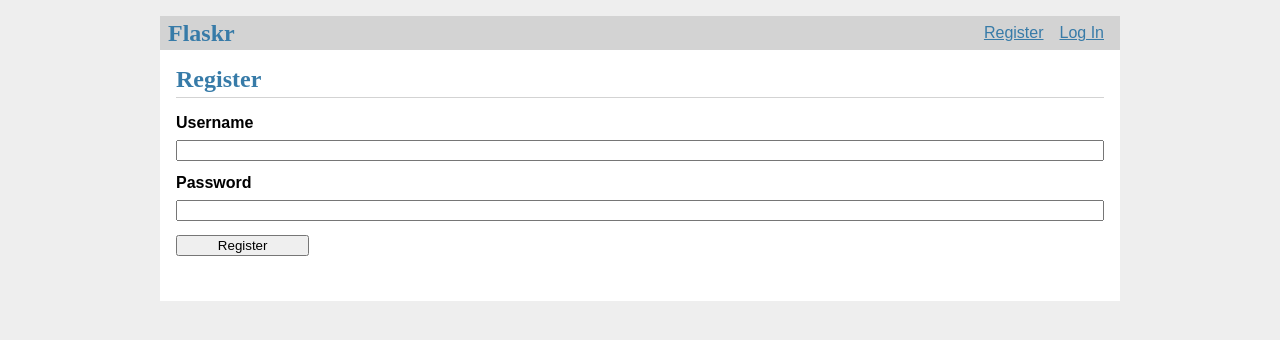
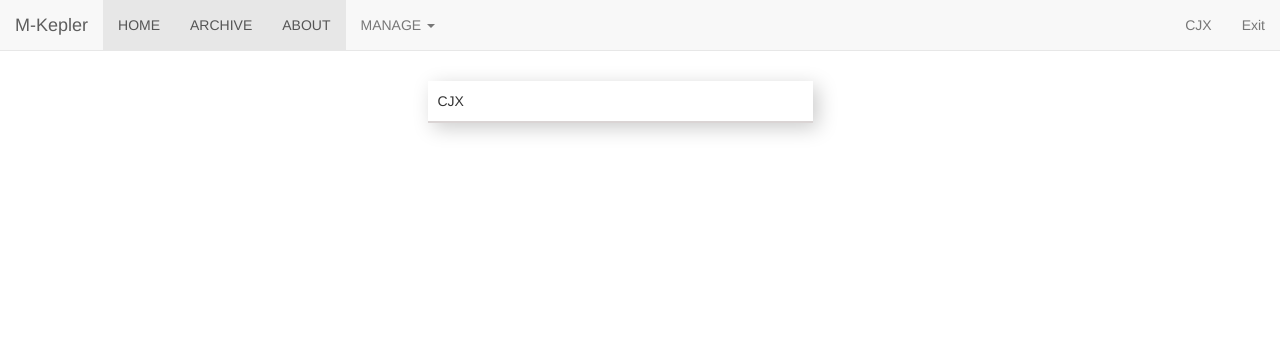
Before and after one commit to ReidChenJX/web_hdfs_app, a Flask app: template flaskr/templates/auth/register.html in a window 1280 px wide. Shown: the top 340 px of the page. Run offline with Flask 2, Linux system fonts and the light colour scheme; the template is opened without the code that fills it, so the values that code supplies are empty; parts of the project's set-up code (start-up, migrations or seed data) failed here and were passed over; some libraries are stand-ins or nearby versions.

Commit message:
20210726下午

```diff
--- a/flaskr/templates/auth/register.html
+++ b/flaskr/templates/auth/register.html
@@ -1,16 +1,21 @@
 {% extends 'base.html' %}
-
-{% block header %}
-<h1>{% block title %}Register{% endblock %}</h1>
-{% endblock %}
+{% import "bootstrap/wtf.html" as wtf %}
 
 {% block content %}
-<form method="post">
-    <label for="username">Username</label>
-    <input name="username" id="username" required>
-    <label for="password">Password</label>
-    <input type="password" name="password" id="password" required>
-    <input type="submit" value="Register">
 
-</form>
+<div class="container">
+  <div class="col-md-5 col-center-block">
+    <div class="row">
+      <div class="col-md-11">
+        <div class="share mrl the-font">
+          <div style="padding:10px;">
+            <div style="border-bottom:2px solid #DAD4D4;padding:10px 10px;background-color:#FFF;box-shadow:5px 5px 20px #CCC;">
+              {{ 'CJX'}}
+            </div>
+          </div>
+        </div>
+      </div>
+    </div>
+  </div>
+</div>
 {% endblock %}
--- a/flaskr/templates/base.html
+++ b/flaskr/templates/base.html
@@ -1,25 +1,128 @@
 <!DOCTYPE html>
+{% extends "bootstrap/base.html" %}
+{% import "bootstrap/wtf.html" as wtf %}
+
+{% block head %}
+{{ super() }}
+<meta name = "viewport" content = "width = device-width, initial-scale = 1.0">
+
+<link href = "assets/css/bootstrap-responsive.css" rel = "stylesheet">
+
+<!-- 标签页的图标 -->
+<link rel="shortcut icon" href="{{ url_for('static', filename='favicon.ico') }}" type="image/x-icon">
+<link rel="icon" href="{{ url_for('static', filename='favicon.ico') }}" type="image/x-icon">
+
+<!-- font awesome字体 -->
+<link href = "//netdna.bootstrapcdn.com/font-awesome/4.7.0/css/font-awesome.min.css" rel = "stylesheet">
+
+<!-- jquery -->
+<script src="{{url_for('static',filename='js/jquery.min.js')}}" type="text/javascript"></script>
+
+<!-- bootstrap-tags-input -->
+<script src = "{{url_for('static',filename='js/bootstrap-tagsinput.js')}}" type = "text/javascript"></script>
+<script src = "{{url_for('static',filename='js/bootstrap-tagsinput.js')}}" type = "text/javascript"></script>
+<link href = "{{url_for('static',filename='css/bootstrap-tagsinput.css')}}" rel = "stylesheet">
+<link href = "{{url_for('static',filename='css/bootstrap-tagsinput-typeahead.css')}}" rel = "stylesheet">
+
+
+<style type="text/css" media="screen">
+  .col-center-block{
+    float:none;
+    display:block;
+    margin-left:auto;
+  margin-right:auto; }
+
+  /*------------------------------------
+  页脚
+  ------------------------------------*/
+footer {
+  bottom:0;
+  background: #333;
+  color: #eee;
+  font-size: 11px;
+  padding: 20px;
+}
+ul.unstyled {
+  list-style: none;
+  padding: 0;
+}
+footer h6 {
+  color: white;
+</style>
+
+
+<!-- <style> body{ padding-top:70px; } </style> -->
+<!-- 可以在固定导航栏的时候不会发生内容重叠 -->
+
+{% endblock %}
+
 <title>{% block title %}{% endblock %} - Flaskr</title>
-<link rel="stylesheet" href="{{ url_for('static', filename='style.css') }}">
-<nav>
-    <h1>Flaskr</h1>
-    <ul>
-        {% if g.user %}
-        <li><span>{{ g.user['username'] }}</span></li>
-        <li><a href="{{ url_for('auth.logout') }}">Log Out</a></li>
-        {% else %}
-        <li><a href="{{ url_for('auth.register') }}">Register</a></li>
-        <li><a href="{{ url_for('auth.login') }}">Log In</a></li>
-        {% endif %}
-    </ul>
-</nav>
 
-<section class="content">
-    <header>
-        {% block header %}{% endblock %}
-    </header>
-    {% for message in get_flashed_messages() %}
-    <div class="flash">{{ message }}</div>
-    {% endfor %}
-    {% block content %}{% endblock %}
-</section>
+
+{% block styles %}
+{{ super() }}
+<link rel = "stylesheet" href = " https://maxcdn.bootstrapcdn.com/bootswatch/3.3.7/yeti/bootstrap.min.css "> <!-- flatly --> <!-- yeti --> <!-- cerulean -->
+{% endblock %}
+
+{% block navbar %}
+{% include 'includes/_navbar.html' %}
+{% endblock %}
+
+
+{% block content %}
+<div class="container" style = "padding:0px;" >
+  {% block page_content%}
+  {% endblock %}
+</div>
+
+
+<hr />
+
+<!-- <footer class= "bottom container-fluid foot-wrap navbar-fixed-bottom"> -->
+  <!-- <div class="container" style = "pading:0px;"> -->
+    <!-- <div class="row"> -->
+      <!-- <div class="col-sm-2"> -->
+        <!-- <h6>Copyright &copy;新浪体育</h6> -->
+      <!-- </div> -->
+
+      <!-- <div class="col-sm-4"> -->
+        <!-- <h6>关于我们</h6> -->
+        <!-- <p> -->
+          <!-- 中国上海/2014年8月14日 — 服务于中国及全球华人社群的领先在线媒体公司新浪公司(NASDAQ GS: SINA)今日公布了截至2014年6月30日的第二季度未经审计的财务报告。 -->
+        <!-- </p> -->
+      <!-- </div> -->
+
+      <!-- <div class="col-sm-2"> -->
+        <!-- <h6>导航</h6> -->
+        <!-- <ul class="unstyled"> -->
+          <!-- <li><a href="#">主页</a></li> -->
+          <!-- <li><a href="">服务</a></li> -->
+          <!-- <li><a href="">链接</a></li> -->
+          <!-- <li><a href="">联系我们</a></li> -->
+        <!-- </ul> -->
+      <!-- </div> -->
+
+      <!-- <div class="col-sm-2"> -->
+        <!-- <h6>Follow me</h6> -->
+        <!-- <ul class="unstyled"> -->
+          <!-- <li><a href="">微博</a></li> -->
+          <!-- <li><a href="">微信</a></li> -->
+          <!-- <li><a href="">来往</a></li> -->
+        <!-- </ul> -->
+      <!-- </div> -->
+
+      <!-- <div class="col-sm-2"> -->
+        <!-- <h6>BY<span class="glyphicon glyphicon-heart"></span>M-Kepler</h6> -->
+      <!-- </div> -->
+    <!-- </div> -->
+  <!-- </div> -->
+<!-- </footer>[>页脚结束<] -->
+<!-- </div> -->
+{% endblock %}
+
+
+{% block scripts%}
+{{ super() }}
+{{ moment.include_moment() }}
+{{ moment.lang("zh-CN") }}
+{% endblock %}
--- /dev/null
+++ b/flaskr/templates/includes/_navbar.html
@@ -0,0 +1,60 @@
+<!-- 固定导航栏 -->
+<!-- <nav class="navbar navbar-default navbar-fixed-top" role="navigation"> -->
+  <nav class="navbar navbar-default navbar-static-top" role="navigation">
+    <div class="container-fluid">
+      <div class="navbar-header">
+        <button aria-controls="navbar"
+          aria-expanded="false"
+          class="navbar-toggle collapsed"
+          data-target="#7bc75dbef69e41ff2452de70079c8ece1320ea7c"
+          data-toggle="collapse" type="button">
+          <span class="sr-only">Toggle navigation</span>
+          <span class="icon-bar"></span>
+          <span class="icon-bar"></span>
+          <span class="icon-bar"></span>
+        </button>
+        <span> <a class="navbar-brand" href="{{url_for('blog.index')}}"> M-Kepler</a> </span>
+      </div>
+      <div class="navbar-collapse collapse"
+        id="7bc75dbef69e41ff2452de70079c8ece1320ea7c">
+        <ul class="nav navbar-nav">
+          <li {% if url_for('blog.index')  %}class="active"{% endif %}>
+            <a href="{{ url_for('blog.index') }}" title="{{ ("HOME") }}">{{ ("HOME") }}</a>
+          </li>
+          <!-- 根据日期group_by -->
+          <li {% if url_for('blog.index')  %}class="active"{% endif %}>
+            <a href="{{ url_for('blog.index') }}" title="{{ ("ARCHIVE") }}">{{ ("ARCHIVE") }}</a>
+          </li>
+          <li {% if url_for('blog.index')  %}class="active"{% endif %}>
+            <a href="{{ url_for('blog.index') }}" title="{{ ("ABOUT") }}">{{ ("ABOUT") }}</a>
+          </li>
+
+          {% if True %}
+          <li class="dropdown">
+            <a href="#" class="dropdown-toggle" data-toggle="dropdown">
+            MANAGE
+              <b class="caret"></b>
+            </a>
+            <ul class="dropdown-menu">
+              <li><a href="/edit">New Article</a></li>
+              <li class="divider"></li>
+              <li><a href="#">Article Manage</a></li>
+              <li class="divider"></li>
+              <li><a href="#">Categories Manage</a></li>
+            </ul>
+          </li>
+          {% endif %}
+        </ul>
+
+        <ul class="nav navbar-nav navbar-right">
+          {% if True %}
+          <li><a href="{{url_for('blog.index')}}">{{ 'CJX' }}</a></li>
+          <li><a href="{{ url_for('blog.index') }}">{{ ("Exit") }}</a></li>
+          {% else %}
+          <li><a href="{{ url_for('blog.index') }}">{{ ("Sign in") }}</a></li>
+          <li><a href="{{ url_for('blog.index') }}">{{ ("Sign up") }}</a></li>
+          {% endif %}
+        </ul>
+      </div>
+    </div>
+  </nav>
```
Also changed, not shown: flaskr/templates/includes/_macros.html (added, +232 -0 lines), flaskr/templates/includes/_sidebar.html (added, +31 -0 lines).
